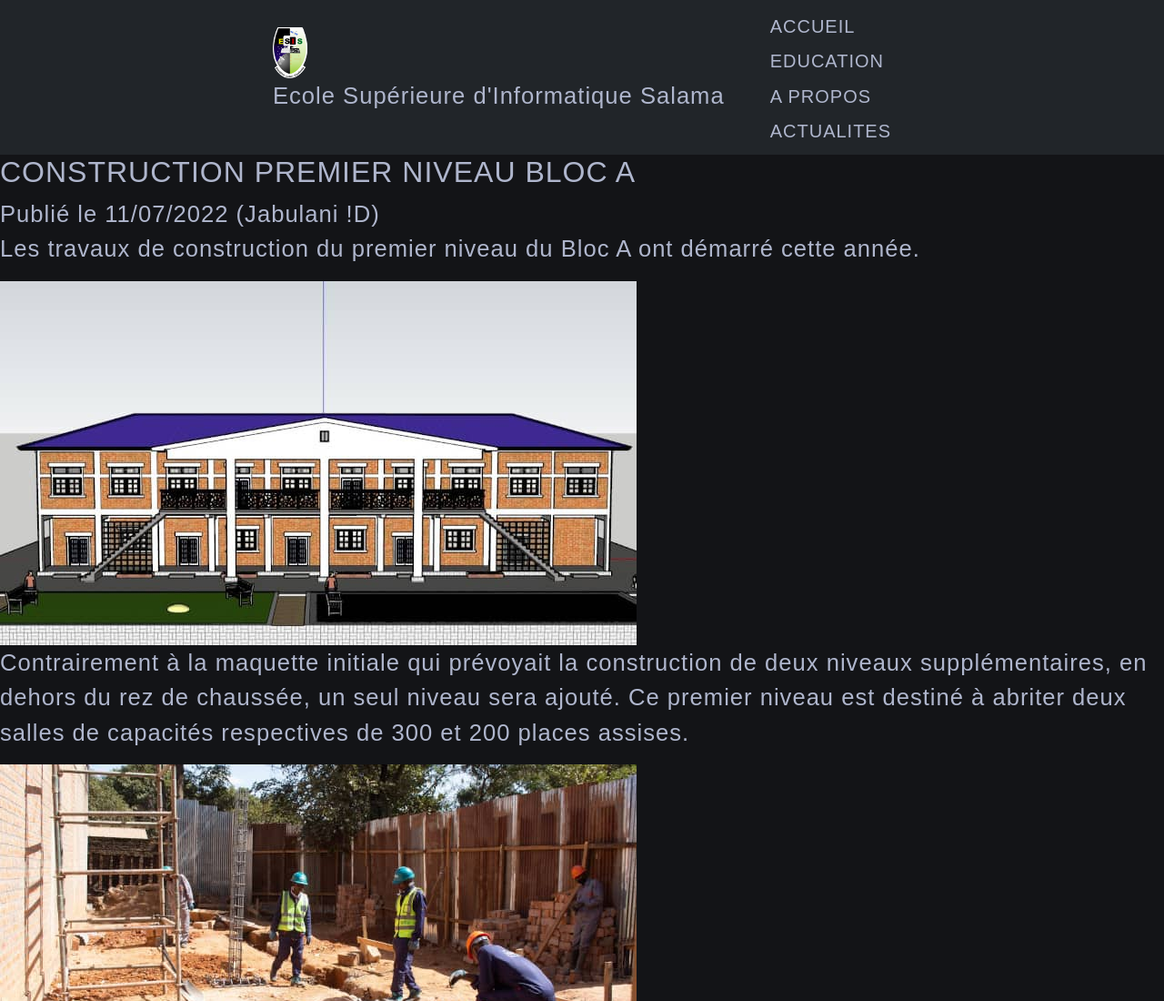
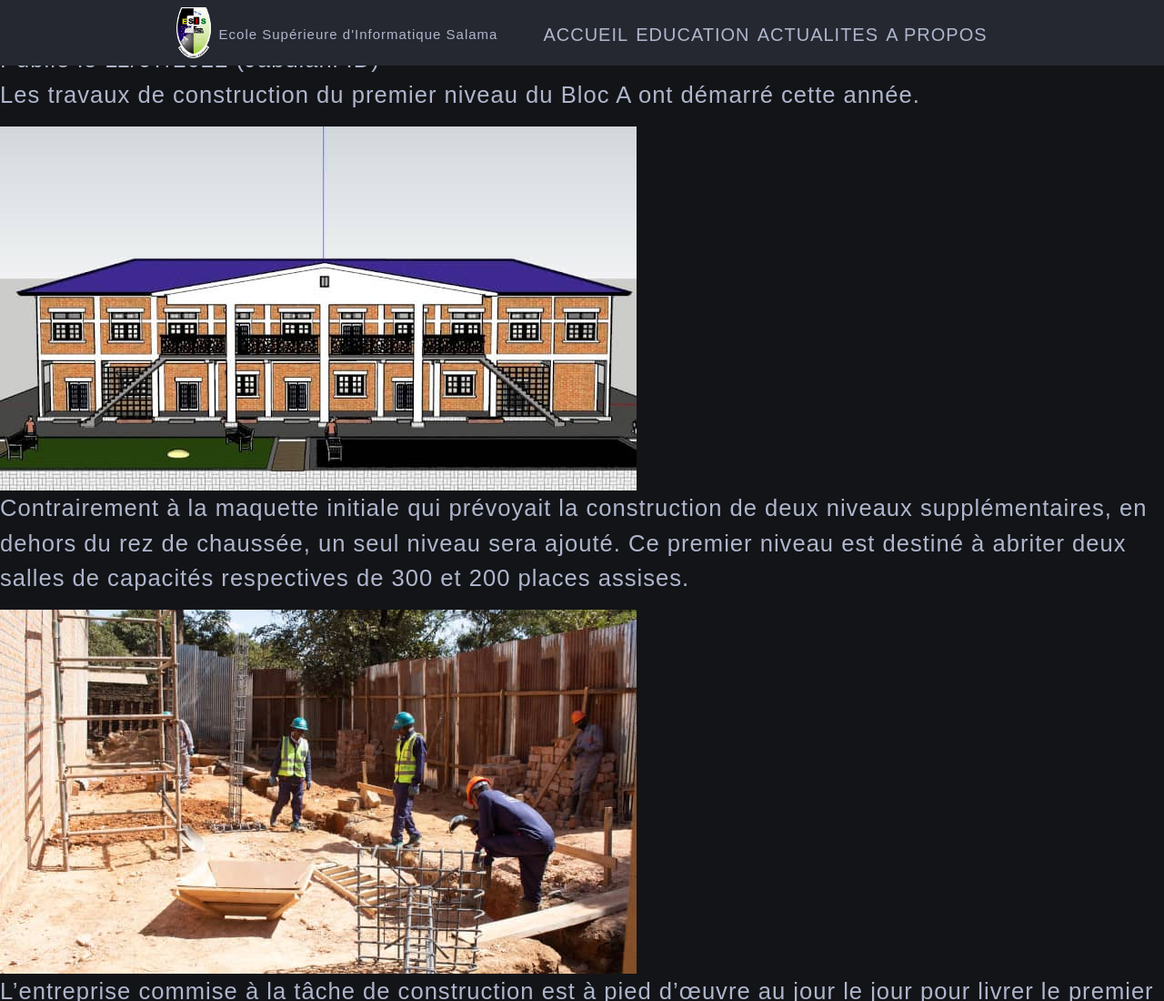
Before and after one commit to gabi-b612/Projet-Esis, a plain HTML site: page content/actuality/construction.html in a window 1280 px wide. Shown: the top 1100 px of the page at 91% size. Drawn offline with nearby package versions, Linux system fonts and the light colour scheme; files that its build step writes are made by us from their sources; files whose address does not match are found by name.

Commit message:
La navbar

```diff
--- a/content/actuality/construction.html
+++ b/content/actuality/construction.html
@@ -11,18 +11,20 @@
 
 </head>
 <body>
-    <nav class="navbar navbar-dark bg-dark">
+    <header class="header" id="header">
+		<nav class="navbar">
 			<div class="log">
 				<img src="./assets/img/logo.png" alt="">
-			<p>Ecole Supérieure d'Informatique Salama</p>
+				<span>Ecole Supérieure d'Informatique Salama</span>
 			</div>
 			<div class="ulr">
-			<a href="./home.HTML">ACCUEIL</a><br>
-			<a href="./content/education.HTML">EDUCATION</a><br>
-			<a href="./content/about.HTML">A PROPOS</a><br>
-			<a href="./content/actuality.HTML">ACTUALITES</a><br>
+				<a href="./index.HTML">ACCUEIL</a>
+				<a href="./content/education.HTML">EDUCATION</a>
+				<a href="./content/actuality.HTML">ACTUALITES</a>
+				<a href="./content/about.HTML">A PROPOS</a>
 			</div>
 		</nav>
+	</header>
 
     <div class="content">
         <h2>CONSTRUCTION PREMIER NIVEAU BLOC A</h2>
```
Also changed, not shown: content/actuality/daysScientic.html (+8 -6 lines), content/actuality/delegation.html (+8 -7 lines), content/actuality/dilpome.html (+8 -7 lines), content/actuality/fete.html (+8 -6 lines), content/actuality/jeuxsalesien.html (+8 -6 lines), content/actuality/journee.html (+8 -6 lines), content/actuality/partenariat.html (+8 -6 lines), content/actuality/presentation.html (+8 -7 lines), content/actuality/unops.html (+8 -6 lines). Lines whose indentation alone changed are shown as unchanged.
